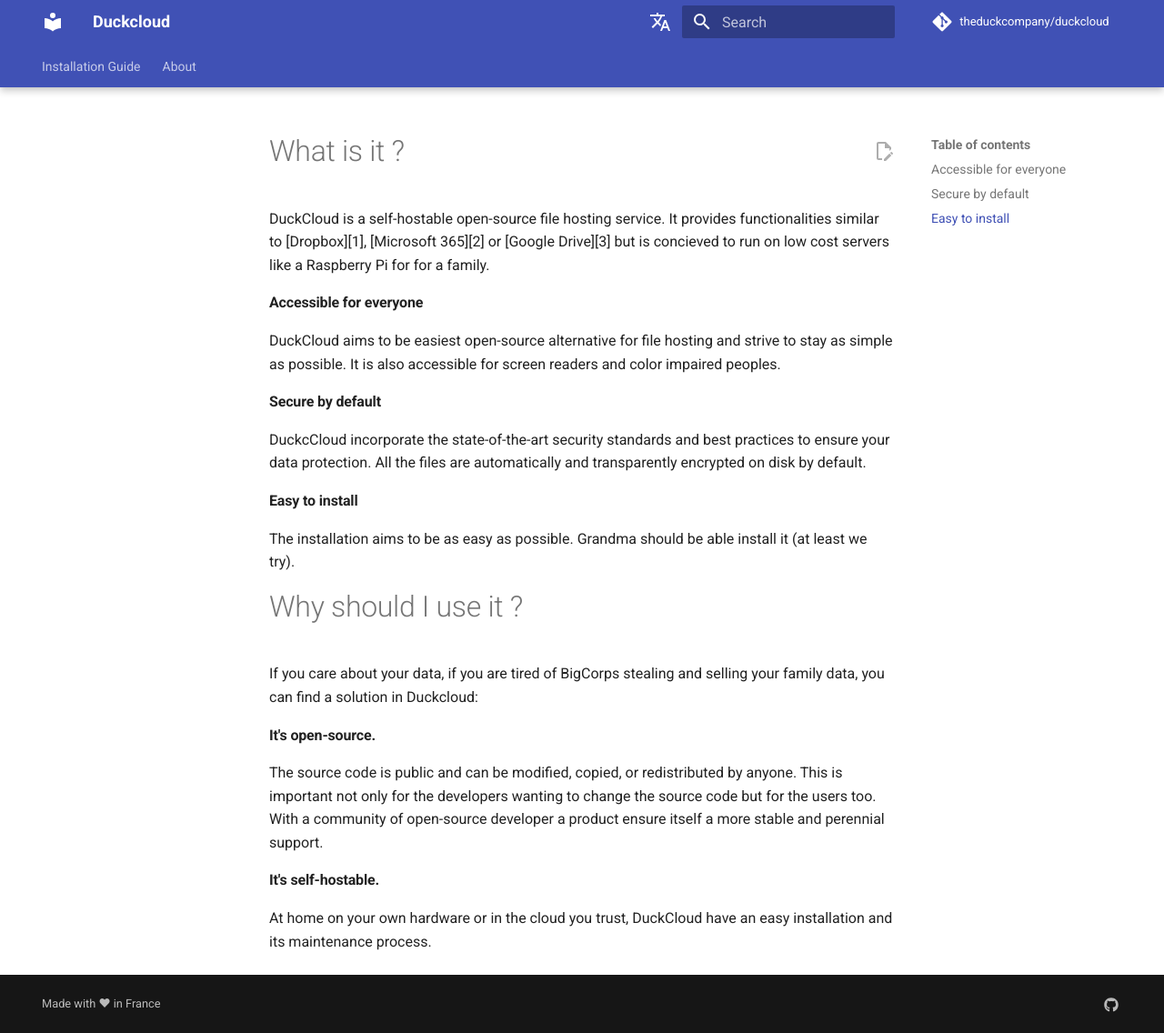
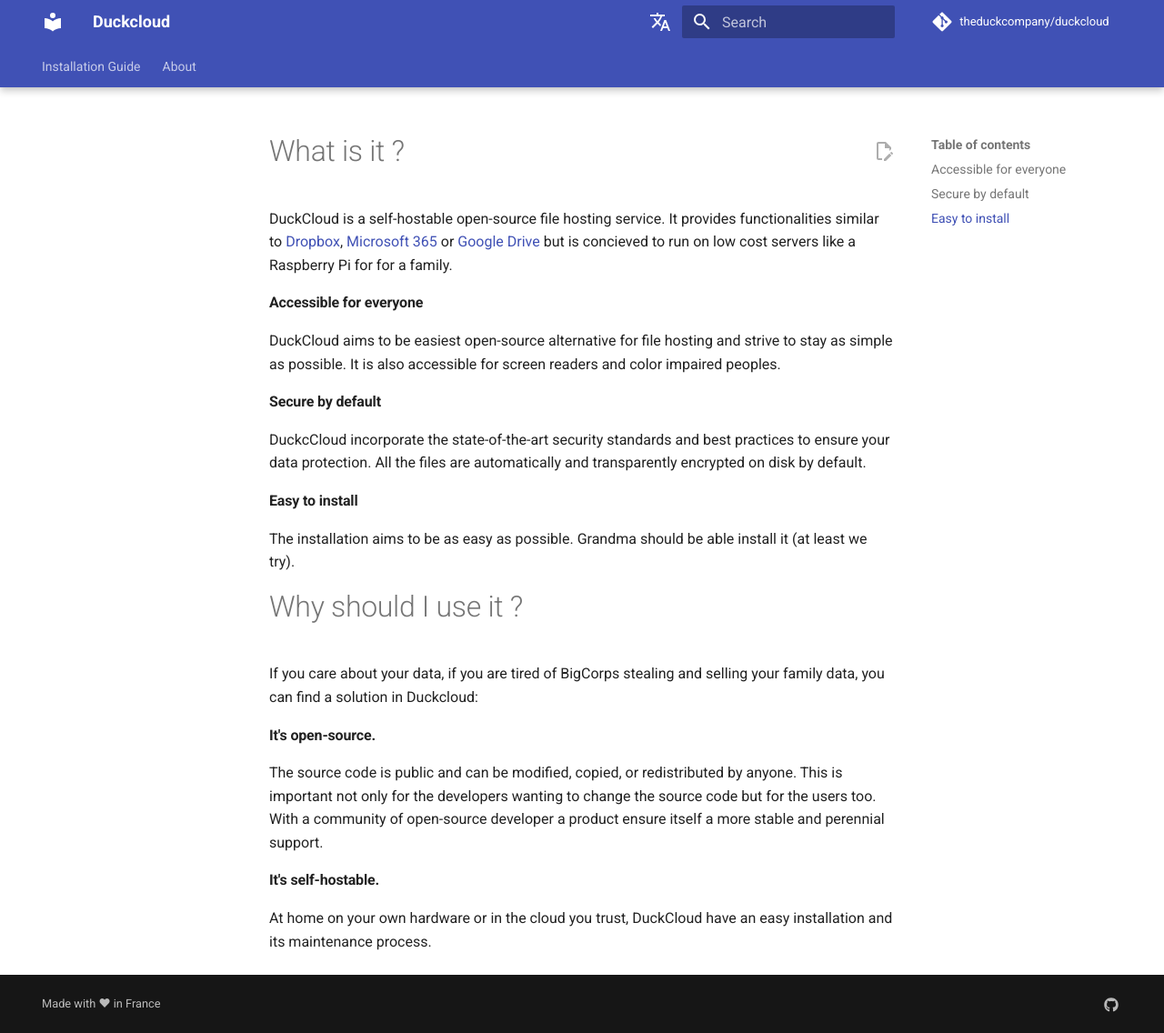
Before and after one commit to theduckcompany/documentation, an MkDocs documentation site: the page built from docs/index.md, in a window 1280 px wide and 1136 px high. Shown: the whole window at 91% size. Built offline with MkDocs 1.6.1 and Material for MkDocs 9.7.7, drawn with Linux system fonts in a browser that asks for light colours; comment, search, counter and statistics services are not loaded; some of the changed lines change nothing that is shown.

Commit message:
Add some missing links

```diff
--- a/docs/index.md
+++ b/docs/index.md
@@ -33,3 +33,8 @@ open-source developer a product ensure itself a more stable and perennial suppor
 
 At home on your own hardware or in the cloud you trust, DuckCloud have an easy installation and its maintenance
 process.
+
+
+[1]: https://en.wikipedia.org/wiki/Dropbox
+[2]: https://en.wikipedia.org/wiki/Microsoft_365
+[3]: https://en.wikipedia.org/wiki/Google_Drive
```
